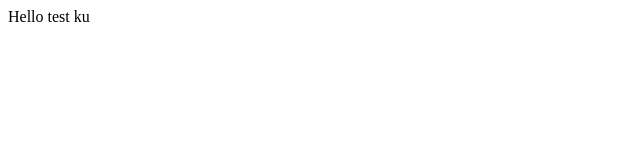
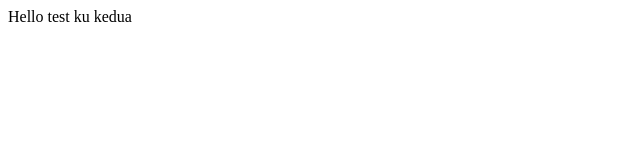
Before and after one commit to auzty/aapanel-autodeploytest, a plain HTML site: page index.html in a window 1280 px wide. Shown: the full height of the page, 0-640 px from the left. Drawn offline with Linux system fonts and the light colour scheme.

Commit message:
testlagi

```diff
--- a/index.html
+++ b/index.html
@@ -1,5 +1,5 @@
 <html>
     <body>
-        Hello test ku
+        Hello test ku kedua
     </body>
 </html>
```
